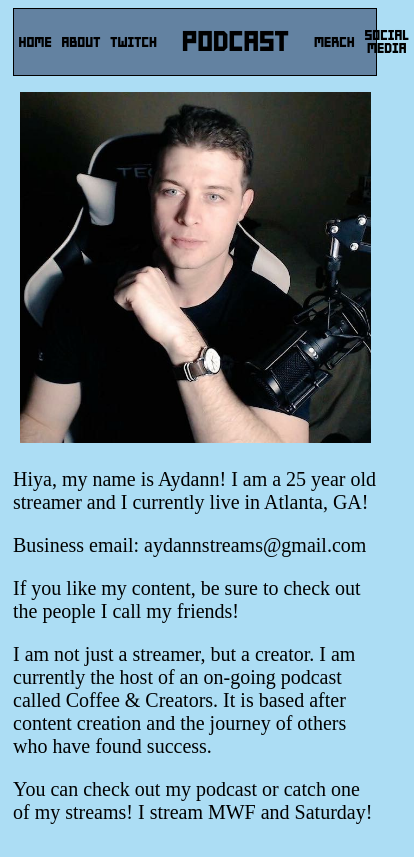
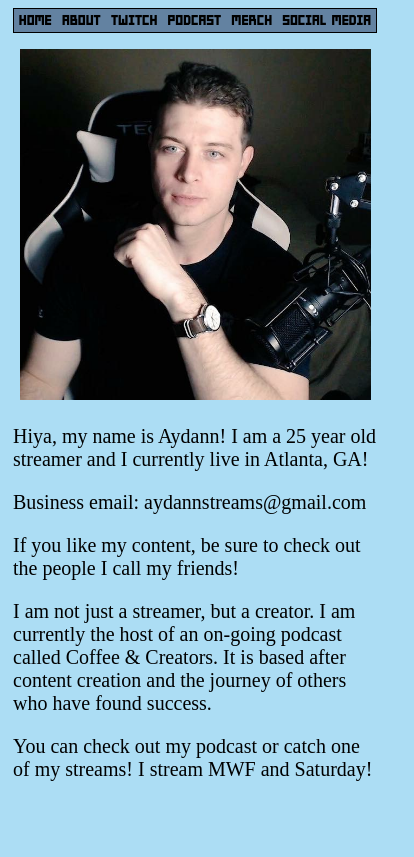
Before and after one commit to KLawsonDevelopment/AydannSite, a React (Create React App) app: page /about in a window 390 px wide. Shown: the whole page, 414 px wide, since content can reach past the window. Built offline with nearby package versions, Linux system fonts and the light colour scheme.

Commit message:
Fixed mobile version.

```diff
--- a/src/index.css
+++ b/src/index.css
@@ -148,6 +148,18 @@ body {
     font-size: 15px;
     padding: 5px;
   }
+  .podcast {
+    text-decoration: none;
+    font-size: 15px;
+    color: black;
+    padding: 5px;
+    width: auto;
+    text-decoration: none;
+    border: none;
+    cursor: pointer;
+    background: inherit;
+  }
+
   .social {
     text-decoration: none;
     font-size: 15px;
```
